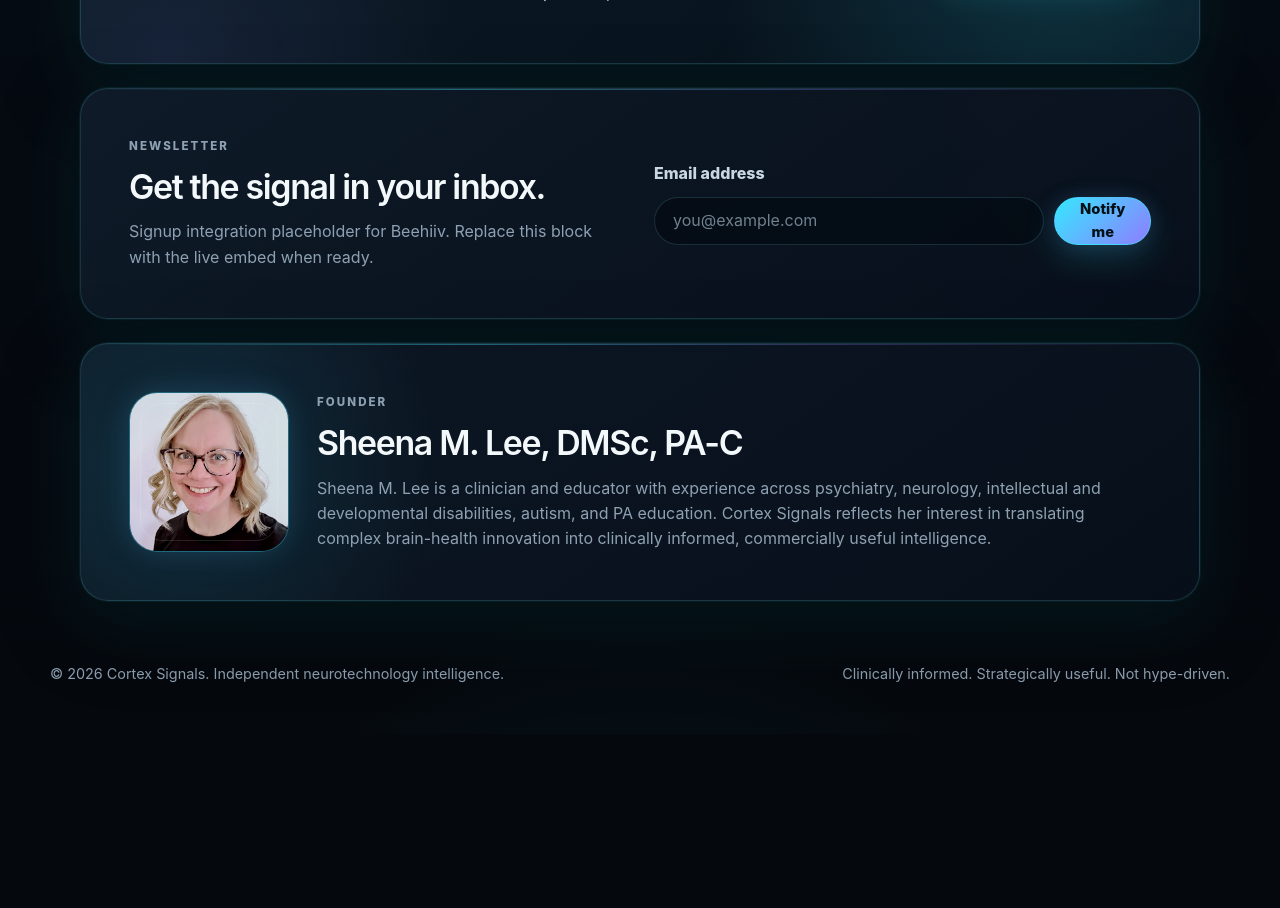
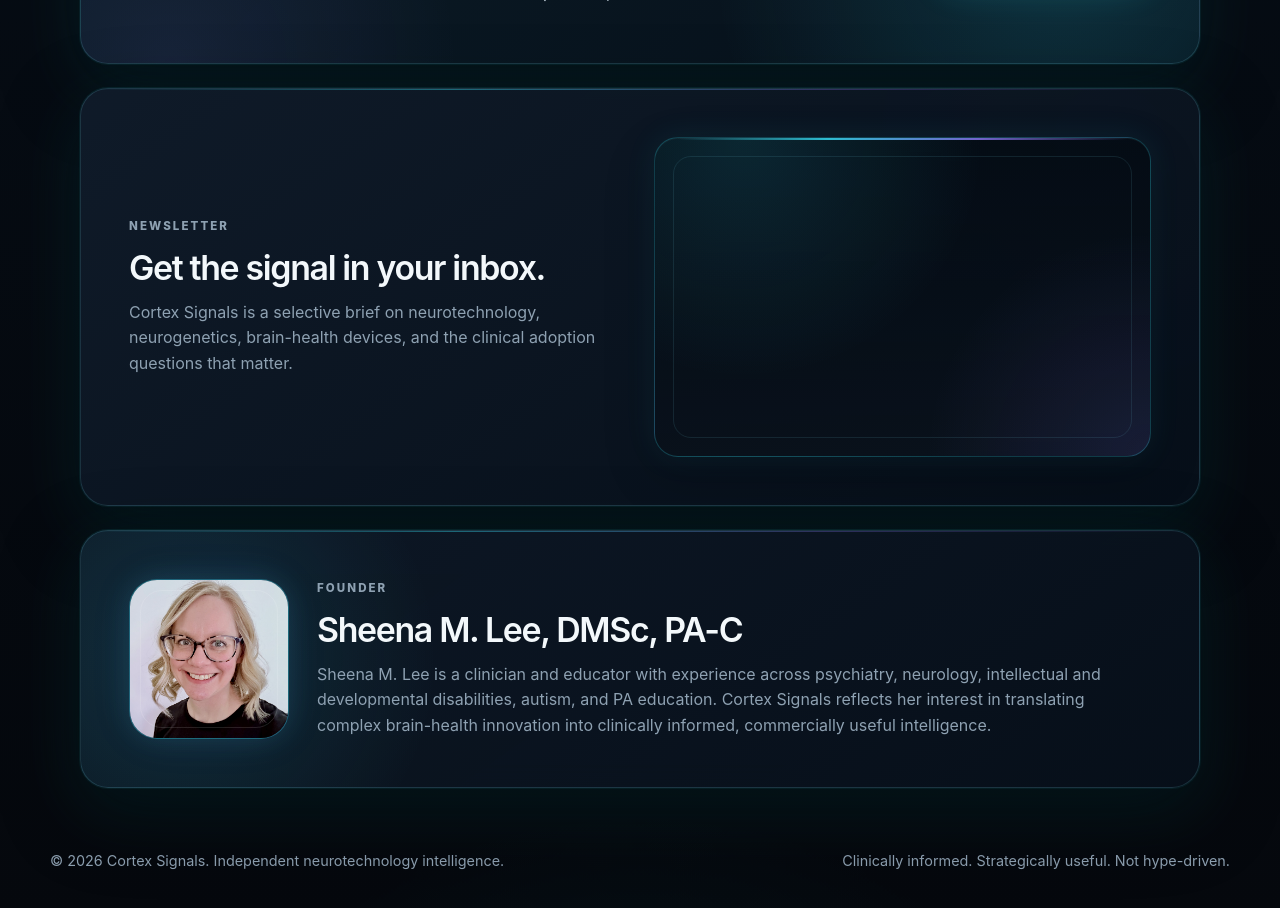
Before and after one commit to sheenamarie03-creator/cortex-signals-os, a Next.js app: page / in a window 1280 px wide. Shown: the part 2440-3348 px from the top of the page. Before the commit the page ends 3174 px from the top, so only its background shows below. Built offline with nearby package versions, Linux system fonts and the light colour scheme.

Commit message:
Add Beehiiv newsletter signup embed

```diff
--- a/app/globals.css
+++ b/app/globals.css
@@ -986,3 +986,49 @@ code {
     grid-column: auto;
   }
 }
+
+.beehiiv-form-card {
+  position: relative;
+  min-height: 320px;
+  overflow: hidden;
+  border: 1px solid rgba(54, 232, 255, 0.22);
+  border-radius: 24px;
+  padding: clamp(14px, 2vw, 18px);
+  background:
+    radial-gradient(circle at 18% 0%, rgba(54, 232, 255, 0.12), transparent 15rem),
+    radial-gradient(circle at 100% 100%, rgba(143, 124, 255, 0.12), transparent 14rem),
+    linear-gradient(180deg, rgba(3, 10, 18, 0.74), rgba(9, 17, 27, 0.88));
+  box-shadow: inset 0 1px 0 rgba(255, 255, 255, 0.04), 0 18px 52px rgba(0, 0, 0, 0.2), 0 0 32px rgba(54, 232, 255, 0.08);
+}
+
+.beehiiv-form-card::before {
+  position: absolute;
+  inset: 0 22px auto;
+  height: 2px;
+  content: "";
+  background: linear-gradient(90deg, transparent, var(--accent), var(--accent-2), transparent);
+  opacity: 0.78;
+}
+
+.beehiiv-form-card::after {
+  position: absolute;
+  inset: 18px;
+  z-index: 0;
+  pointer-events: none;
+  content: "";
+  border: 1px solid rgba(125, 231, 255, 0.1);
+  border-radius: 18px;
+}
+
+.beehiiv-form-card > * {
+  position: relative;
+  z-index: 1;
+}
+
+.beehiiv-form-card iframe {
+  width: 100% !important;
+  max-width: 100% !important;
+  border: 0 !important;
+  border-radius: 18px;
+  background: transparent;
+}
--- a/app/layout.tsx
+++ b/app/layout.tsx
@@ -1,4 +1,5 @@
 import type { Metadata } from "next";
+import Script from "next/script";
 import { Footer } from "./components/Footer";
 import { Header } from "./components/Header";
 import "./globals.css";
@@ -16,6 +17,11 @@ export default function RootLayout({ children }: Readonly<{ children: React.Reac
         <Header />
         <main>{children}</main>
         <Footer />
+        <Script
+          id="beehiiv-attribution"
+          src="https://subscribe-forms.beehiiv.com/attribution.js"
+          strategy="afterInteractive"
+        />
       </body>
     </html>
   );
--- a/app/page.tsx
+++ b/app/page.tsx
@@ -1,4 +1,5 @@
 import Image from "next/image";
+import Script from "next/script";
 
 import { IssueCard } from "./components/IssueCard";
 import { audiences, coverageAreas, sampleIssues } from "./lib/content";
@@ -86,15 +87,18 @@ export default function Home() {
         <div>
           <p className="eyebrow">Newsletter</p>
           <h2>Get the signal in your inbox.</h2>
-          <p>Signup integration placeholder for Beehiiv. Replace this block with the live embed when ready.</p>
+          <p>
+            Cortex Signals is a selective brief on neurotechnology, neurogenetics, brain-health devices, and the clinical adoption questions that matter.
+          </p>
         </div>
-        <form>
-          <label htmlFor="email">Email address</label>
-          <div className="signup-row">
-            <input id="email" type="email" placeholder="you@example.com" />
-            <button type="button">Notify me</button>
-          </div>
-        </form>
+        <div className="beehiiv-form-card" aria-label="Subscribe to Cortex Signals on Beehiiv">
+          <Script
+            id="beehiiv-newsletter-form"
+            src="https://subscribe-forms.beehiiv.com/v3/loader.js"
+            data-beehiiv-form="4e0af6a5-2aab-4e5b-bd82-d5583f9e481a"
+            strategy="afterInteractive"
+          />
+        </div>
       </section>
 
       <section className="section founder">
```
